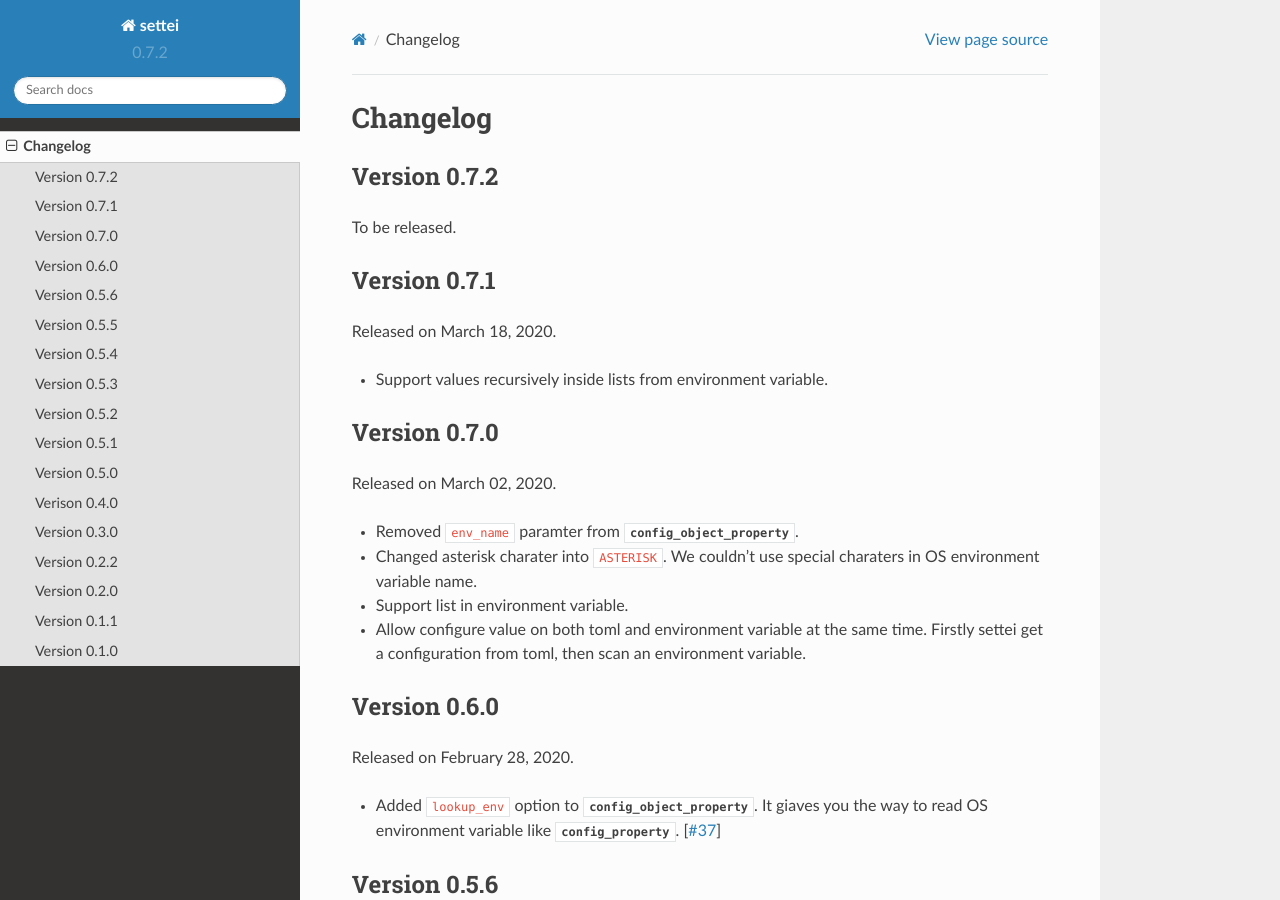
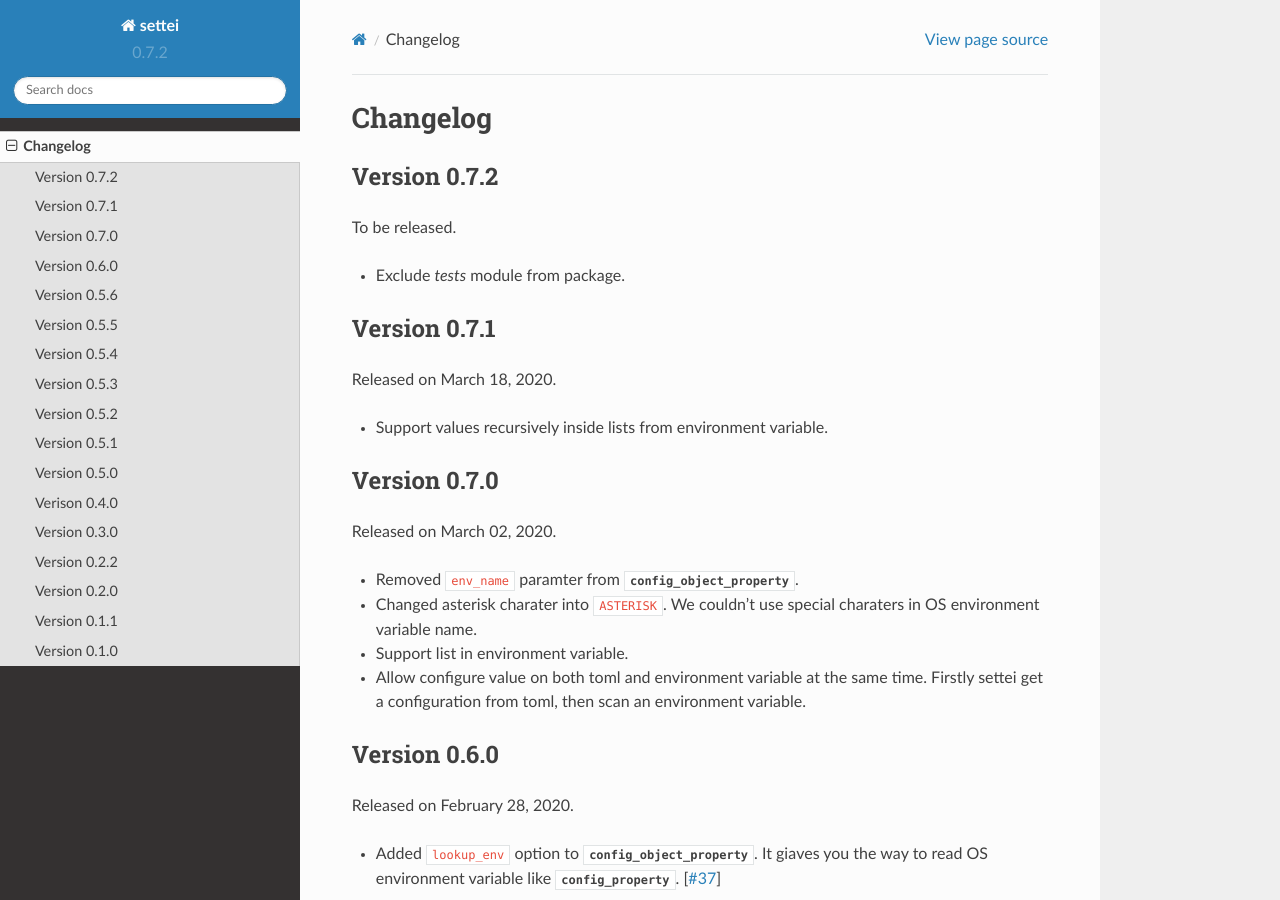
Before and after one commit to spoqa/settei, a Sphinx documentation site: the page built from docs/changes.rst, in a window 1280 px wide and 900 px high. Built offline with Sphinx 7.4.7 and the Read the Docs theme 2.0.0, drawn with Linux system fonts in a browser that asks for light colours.

Commit message:
Update changelog

```diff
--- a/docs/changes.rst
+++ b/docs/changes.rst
@@ -5,6 +5,8 @@
 -------------
 
 To be released.
+
+- Exclude `tests` module from package.
 
 Version 0.7.1
 -------------
```
